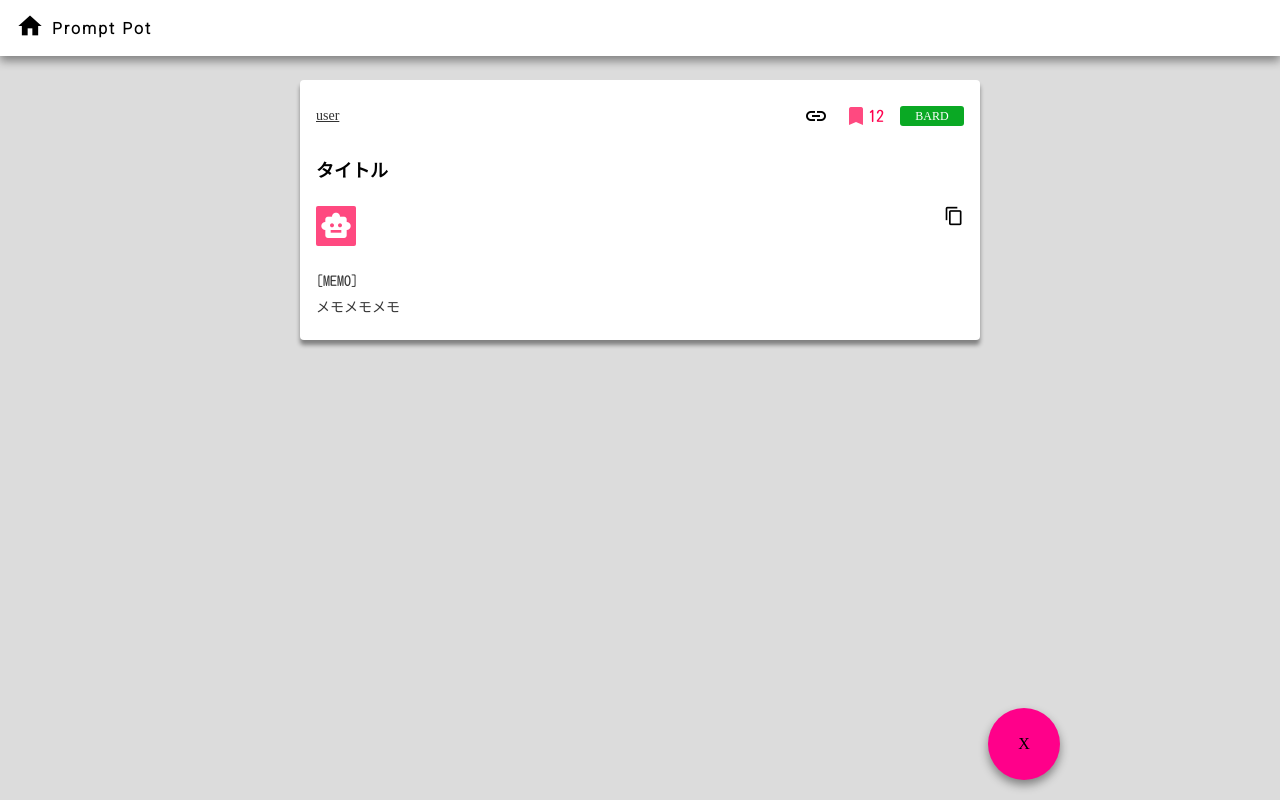
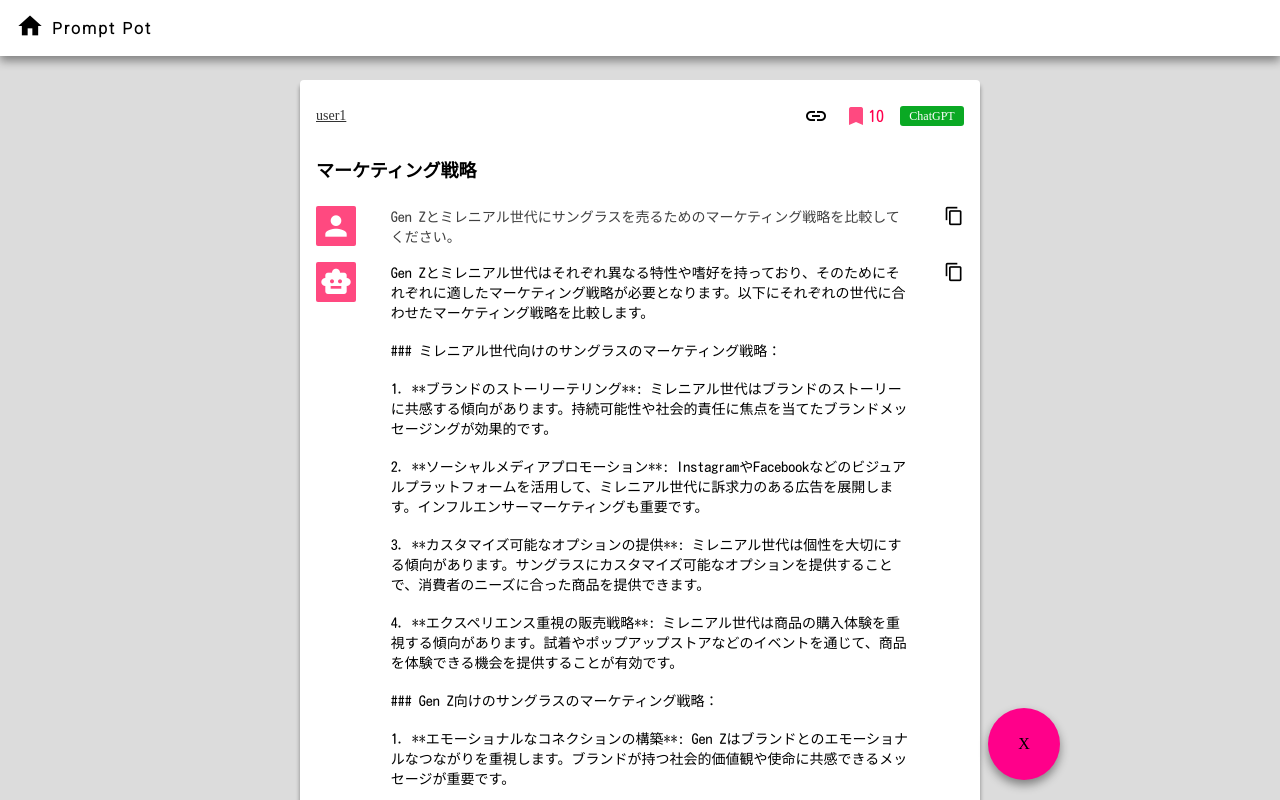
Before and after one commit to yoshiInGit/pronpt_pot, a React (Vite) app: page /prompt in a window 1280 px wide. Built offline with nearby package versions, Linux system fonts and the light colour scheme; no server answers; a web font is replaced by a local one.

Commit message:
refactor prompt page

```diff
--- a/src/hooks/usePrompt.tsx
+++ b/src/hooks/usePrompt.tsx
@@ -2,14 +2,16 @@ import { useEffect, useState } from "react";
 import { Prompt } from "../domain/prompt";
 import Config from "../config";
 
-export const usePrompt = () => {
+export const usePrompt = ({id} : {id : string}) => {
     const [prompt, setPrompt]       = useState<Prompt | null>(null);
     const [isLoading, setIsLoading] = useState(true);
     const [error, setError]         = useState<any>(null);
 
     if(Config.MODE == "LOCAL"){
+      useEffect(()=>{
         setIsLoading(false);
         setPrompt(fakePrompt);
+      },[id])
     }
 
     useEffect(() => {
--- a/src/view/components/module/ChatMsg.tsx
+++ b/src/view/components/module/ChatMsg.tsx
@@ -34,7 +34,7 @@ const ChatMsg = ({msg, isAI} : {msg : string, isAI : boolean}) => {
             <GrowSpace/>
 
             <ChatMsgWrapper>
-                <Typo size={14} lineBreak>
+                <Typo size={14} lineBreak color={isAI ? "black" : "#404040"}>
                     {msg}
                 </Typo>
             </ChatMsgWrapper>
--- a/src/view/pages/PromptPage.tsx
+++ b/src/view/pages/PromptPage.tsx
@@ -12,8 +12,29 @@ import ResponsiveWidth from "../components/layout/ResponsiveWidth";
 import User from "../components/module/User";
 import AITag from "../components/module/AITag";
 import ChatMsg from "../components/module/ChatMsg";
+import { useParams } from "react-router-dom";
+import { usePrompt } from "../../hooks/usePrompt";
 
 const PromptPage = () => {
+    let {promptId} = useParams();
+
+    if(promptId==undefined) promptId = "";
+
+    const { prompt, isLoading, error } = usePrompt({id : promptId});
+
+    if(isLoading){
+        //TODO
+    }
+
+    if(error){
+        //TODO
+    }
+
+    const chat = prompt?.chat ?? [];
+    const chatMsgs = [];
+    for(let i=0;i< chat.length ;i++){
+        chatMsgs.push(<ChatMsg msg={chat[i]} isAI={i%2 == 1}/>)
+    }
 
     return(
         <Back>
@@ -26,32 +47,32 @@ const PromptPage = () => {
                         <Column padding={16} gap={8}>
                             <SpaceBox height={16}/>
                             <Row center>
-                                <User>user</User>
+                                <User>{prompt?.userName}</User>
                                 <GrowSpace/>
                                 <Icon name="link"/>
                                 <SpaceBox width={16}/>
                                 <Icon
                                     clickable
                                     color="#ff4980"
-                                    name={true ? "bookmark" : "bookmark_border"}/>
-                                <Typo size={16} color="#FF004D">12</Typo>
+                                    name={prompt?.isBooked ? "bookmark" : "bookmark_border"}/>
+                                <Typo size={16} color="#FF004D">{prompt?.book}</Typo>
                                 <SpaceBox width={16}/>
-                                <AITag>BARD</AITag>
+                                <AITag>{prompt?.aiName}</AITag>
                             </Row>
 
 
                             <SpaceBox height={12}/>
-                            <Typo size={18} fontWeight="bold">タイトル</Typo>
+                            <Typo size={18} fontWeight="bold">{prompt?.title}</Typo>
                             <SpaceBox height={8}/>
 
                             <Column gap={16}>
-                                <ChatMsg msg="" isAI={true}/>
+                                {chatMsgs}
                             </Column>
 
                             <SpaceBox height={12}/>
 
-                            <Typo size={14} color="#383838">[MEMO]</Typo>
-                            <Typo size={14} color="#383838">メモメモメモ</Typo>
+                            {prompt?.memo != "" && <Typo size={14} color="#383838">[MEMO]</Typo>}
+                            <Typo size={14} color="#383838">{prompt?.memo}</Typo>
                             <SpaceBox height={16}/>
                         </Column>
                     </Card>
```
